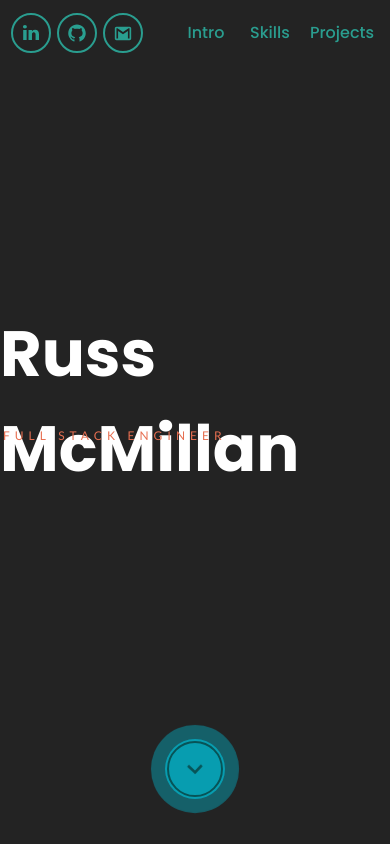
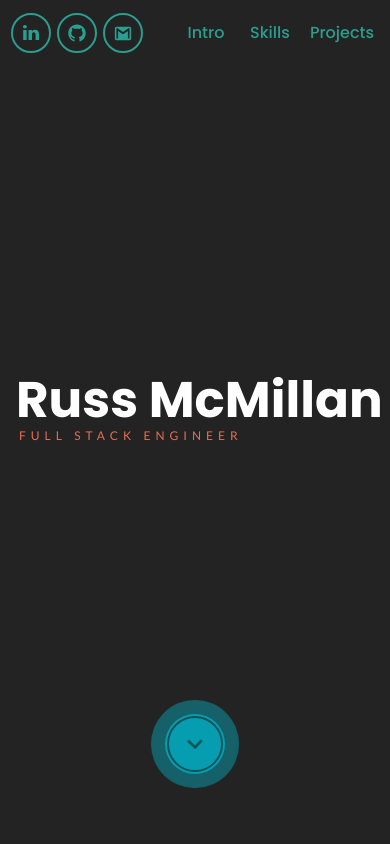
Before and after one commit to rfmcmillan/portfolio, a React app: page / in a window 390 px wide. Shown: the top 844 px of the page. Built offline with nearby package versions, Linux system fonts and the light colour scheme.

Commit message:
nav complete

```diff
--- a/client/components/Nav.js
+++ b/client/components/Nav.js
@@ -43,7 +43,12 @@ const Nav = () => {
       paddingTop: 5,
     },
     socials: {},
-    toolBar: { paddingLeft: 16, paddingRight: 8 },
+    toolBar: {
+      [theme.breakpoints.down('sm')]: {
+        paddingLeft: 16,
+        paddingRight: 8,
+      },
+    },
   });
   const classes = useStyles();
 
--- a/client/components/Projects/index.js
+++ b/client/components/Projects/index.js
@@ -1,5 +1,5 @@
 import React from 'react';
-import { Typography, Box } from '@material-ui/core';
+import { Typography, Box, Grid } from '@material-ui/core';
 import { makeStyles, useTheme } from '@material-ui/core/styles';
 import ProjectCard from './ProjectCard';
 import { projectsData } from '../../data/projects';
--- a/public/style.css
+++ b/public/style.css
@@ -24,6 +24,12 @@
   align-items: center;
 }
 
+@media screen and (max-width: 600px) {
+  .container {
+    width: 100vw;
+  }
+}
+
 .box {
   width: 477px;
   height: 250px;
@@ -34,12 +40,22 @@
   bottom: 75px;
 }
 
+
+
 .title {
   width: 100%;
   position: relative;
   display: flex;
   align-items: center;
   height: 60px;
+}
+
+@media screen and (max-width: 600px) {
+  #full-name {
+    font-size: 50px;
+    padding-left: 16px;
+  }
+
 }
 
 #block-1 {
@@ -50,7 +66,16 @@
   animation: mainBlock 2s cubic-bezier(0.74, 0.06, 0.4, 0.92) forwards;
   display: flex;
   margin-bottom: 10px;
+}
 
+@media screen and (max-width: 600px) {
+  #full-name {
+    font-size: 50px;
+    text-align: center;
+  }
+  .title {
+    text-align: center;
+  }
 }
 
 h1 {
@@ -98,6 +123,13 @@ h1 {
   text-transform: uppercase;
   letter-spacing: 5px;
   margin-left: 3px;
+}
+
+@media screen and (max-width: 600px) {
+
+  #job-function {
+    padding-left: 16px;
+  }
 }
 
 @keyframes mainBlock {
@@ -237,6 +269,13 @@ i {
   animation-duration: 2s;
   animation-fill-mode: forwards;
   opacity: 0;
+}
+
+@media screen and (max-width: 600px) {
+
+  .arrow-container {
+    position: absolute;
+    bottom: 50px;
 }
 
 .arrow-1{
```
